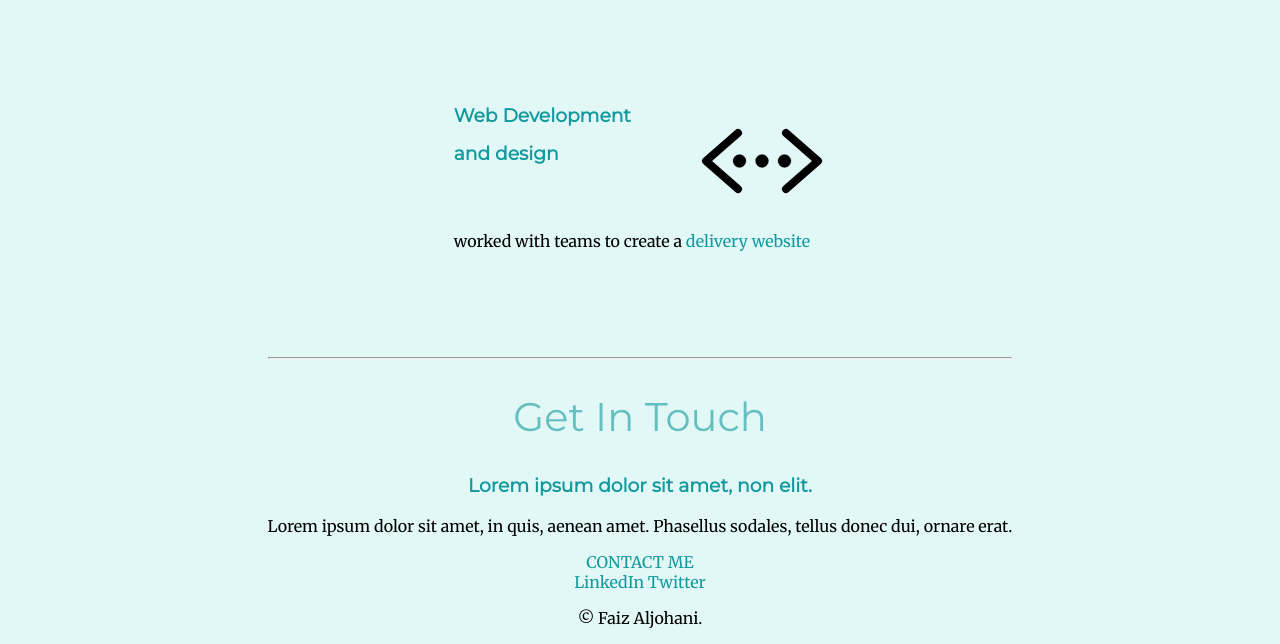
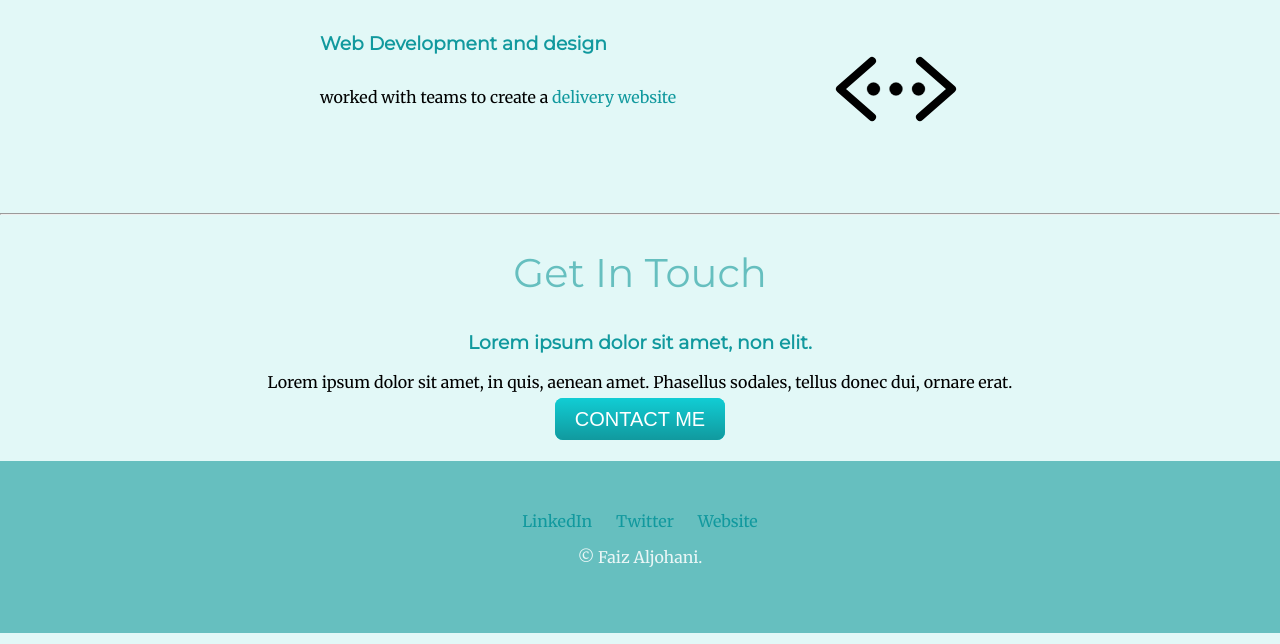
Before and after one commit to nufox227/first-website, a plain HTML site: page index.html in a window 1280 px wide. Shown: the part 1741-2385 px from the top of the page. Drawn offline with nearby package versions, Linux system fonts and the light colour scheme.

Commit message:
made the last css challenge

```diff
--- a/index.html
+++ b/index.html
@@ -40,7 +40,7 @@
           <div class="skill-row">
             <ion-icon class="code-img" name="code-working-outline" size="x-large"></ion-icon>
             <h3>Web Development and design</h3>
-            <p class="desc">worked with teams to create a <a href="https://todolater">delivery website</a></p>
+            <p >worked with teams to create a <a href="https://todolater">delivery website</a></p>
           </div>
         </div>
         <hr>
@@ -56,7 +56,8 @@
       <div class="bottom-container">
         <a class="footer-link" href="https://www.linkedin.com/in/faiz-aljohani-b2a350220">LinkedIn</a>
         <a class="footer-link" href="https://twitter.com/">Twitter</a>
-        <p>© Faiz Aljohani.</p>
+        <a class="footer-link" href="/index.html">Website</a>
+        <p class="sign">© Faiz Aljohani.</p>
       </div>
 
 </body>
--- a/style.css
+++ b/style.css
@@ -1,13 +1,15 @@
 
 html {
-    display: table;
-    margin: auto;
+    /* display: table;
+    margin: auto; */
+
 }
 
 body {
     background-color: #E2F8F7;
-    text-align: center; /*center elements that dont have specific width */
+    text-align: center;/* center elements that dont have specific width*/
     font-family: 'Merriweather', serif;
+    margin: 0;
 }
 h1{
     font-family: 'Sacramento', cursive;
@@ -66,6 +68,46 @@ ion-icon {
     float: right;
     margin-left: 30px;
 }
-.desc{
-    clear: right;
+.btn {
+    margin: 50px auto;
+    padding: 50px;
+    background:  #11cdd4;
+    background-image: -webkit-linear-gradient(top,  #11cdd4,  #11999e);
+    background-image: -moz-linear-gradient(top,  #11cdd4,  #11999e);
+    background-image: -ms-linear-gradient(top,  #11cdd4,  #11999e);
+    background-image: -o-linear-gradient(top,  #11cdd4,  #11999e);
+    background-image: linear-gradient(to bottom,  #11cdd4,  #11999e);
+    -webkit-border-radius: 8;
+    -moz-border-radius: 8;
+    border-radius: 8px;
+    font-family: Arial;
+    color: #ffffff;
+    font-size: 20px;
+    padding: 10px 20px 10px 20px;
+    text-decoration: none;
 }
+
+.btn:hover {
+    background: #30e3cb;
+    background-image: -webkit-linear-gradient(top, #30e3cb, #2bc4ad);
+    background-image: -moz-linear-gradient(top, #30e3cb, #2bc4ad);
+    background-image: -ms-linear-gradient(top, #30e3cb, #2bc4ad);
+    background-image: -o-linear-gradient(top, #30e3cb, #2bc4ad);
+    background-image: linear-gradient(to bottom, #30e3cb, #2bc4ad);
+    text-decoration: none;
+}
+.contact-me{
+    /* padding: 20px; */
+    margin: 30px;
+}
+.bottom-container{
+    padding: 50px;
+    background-color: #66BFBF;
+}
+.bottom-container a{
+    padding: 10px;
+}
+.sign{
+    color: #EAF6F6;
+}
+/* show me the different possible ways to center the whole body */
```
